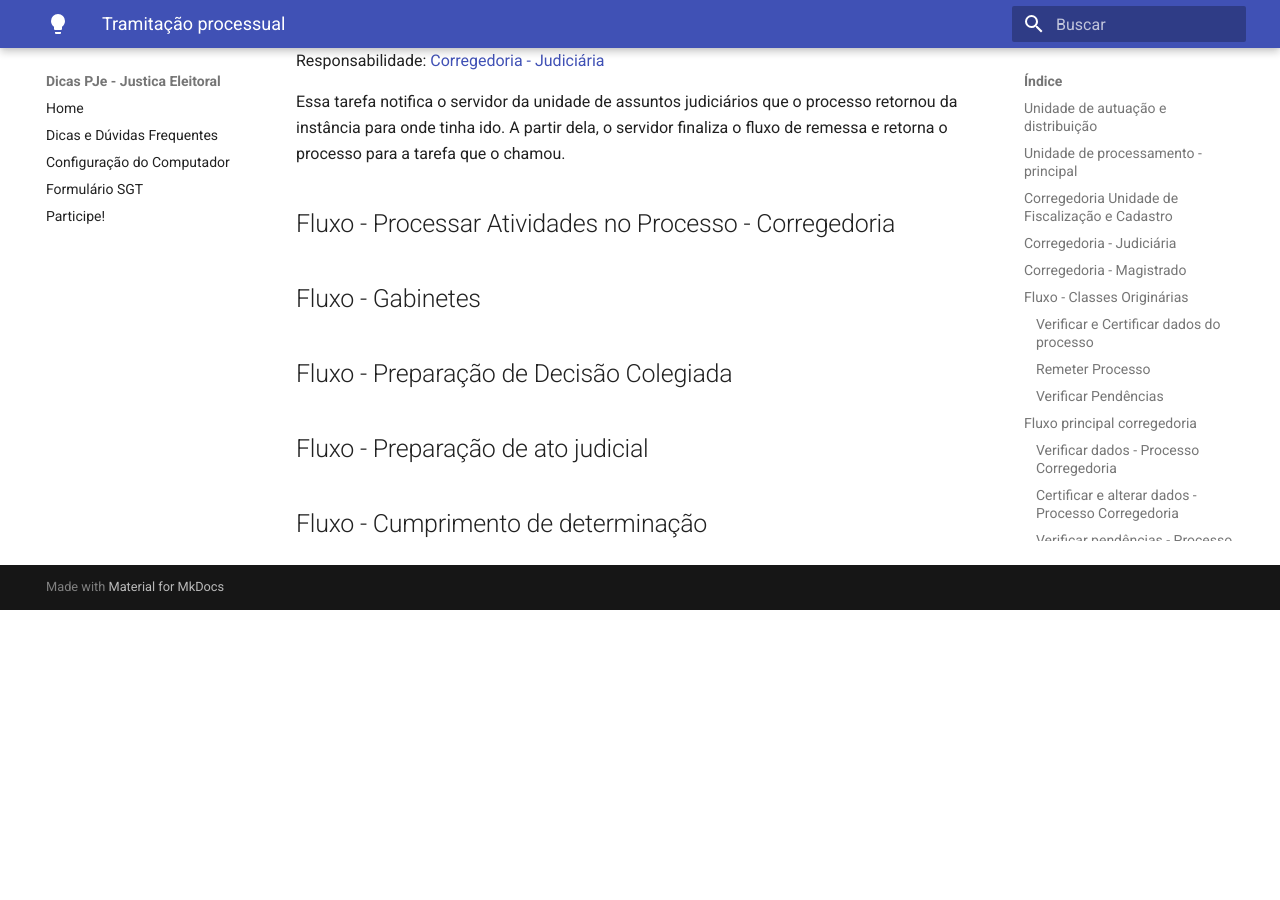
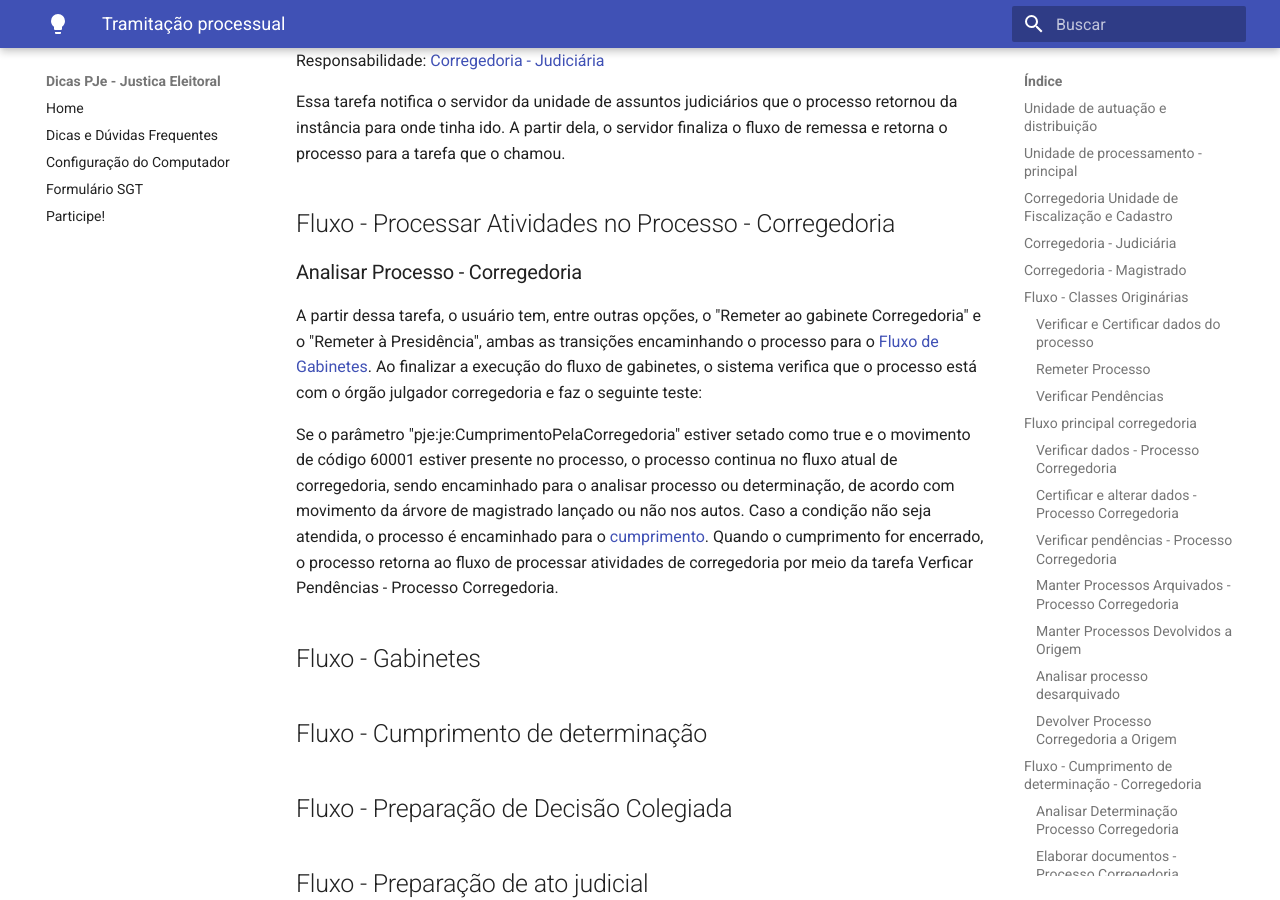
Before and after one commit to PJeJE/dicas_versao_1, an MkDocs documentation site: the page built from docs/corregedoria.md, in a window 1280 px wide and 900 px high, scrolled down 13707 px. Built offline with MkDocs 1.6.1 and Material for MkDocs 9.7.7, drawn with Linux system fonts in a browser that asks for light colours; nearby versions of some CDN libraries; before the commit the page ends 14317 px from its top, so only the background shows below that.

Commit message:
Update corregedoria.md
Adição de instruções do questionamento da Débora

```diff
--- a/docs/corregedoria.md
+++ b/docs/corregedoria.md
@@ -358,7 +358,15 @@ Essa tarefa notifica o servidor da unidade de assuntos judiciários que o proces
 
 ## Fluxo - Processar Atividades no Processo - Corregedoria
 
+### Analisar Processo - Corregedoria
+
+A partir dessa tarefa, o usuário tem, entre outras opções, o "Remeter ao gabinete Corregedoria" e o "Remeter à Presidência", ambas as transições encaminhando o processo para o [Fluxo de Gabinetes](corregedoria.md#Fluxo---Gabinetes). Ao finalizar a execução do fluxo de gabinetes, o sistema verifica que o processo está com o órgão julgador corregedoria e faz o seguinte teste:
+
+Se o parâmetro "pje:je:CumprimentoPelaCorregedoria" estiver setado como true e o movimento de código 60001 estiver presente no processo, o processo continua no fluxo atual de corregedoria, sendo encaminhado para o analisar processo ou determinação, de acordo com movimento da árvore de magistrado lançado ou não nos autos. Caso a condição não seja atendida,  o processo é encaminhado para o [cumprimento](corregedoria.md#Fluxo---Cumprimento-de-determinação). Quando o cumprimento for encerrado, o processo retorna ao fluxo de processar atividades de corregedoria por meio da tarefa Verficar Pendências - Processo Corregedoria.
+
 ## Fluxo - Gabinetes
+
+## Fluxo - Cumprimento de determinação
 
 ## Fluxo - Preparação de Decisão Colegiada
 
```
